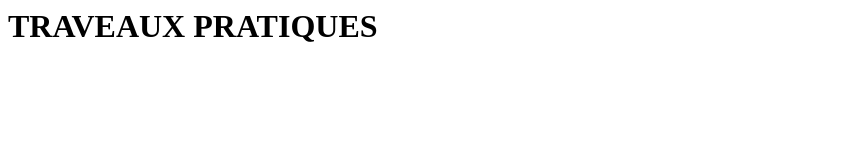
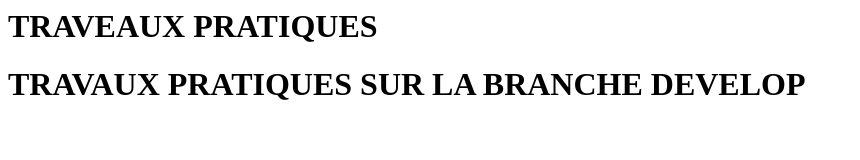
Before and after one commit to couradiong/TP_GIT_3, a plain HTML site: page index.html in a window 1280 px wide. Shown: the whole page, without its empty margins (0-860 px from the left). Drawn offline with Linux system fonts and the light colour scheme.

Commit message:
Modification sur la branche develop

```diff
--- a/index.html
+++ b/index.html
@@ -1 +1,2 @@
 <h1> TRAVEAUX PRATIQUES</h1>
+ <h1> TRAVAUX PRATIQUES SUR LA BRANCHE DEVELOP </h1>
```
